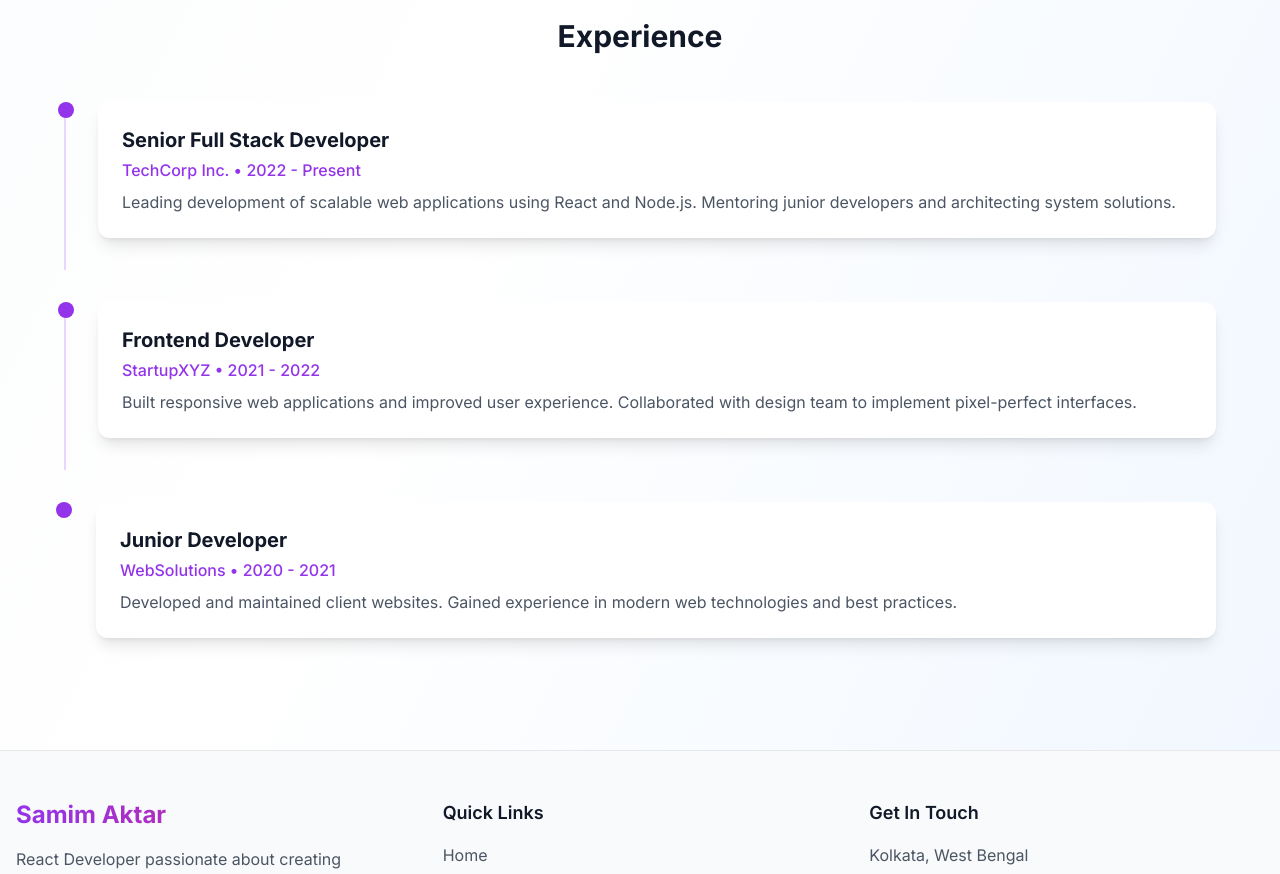
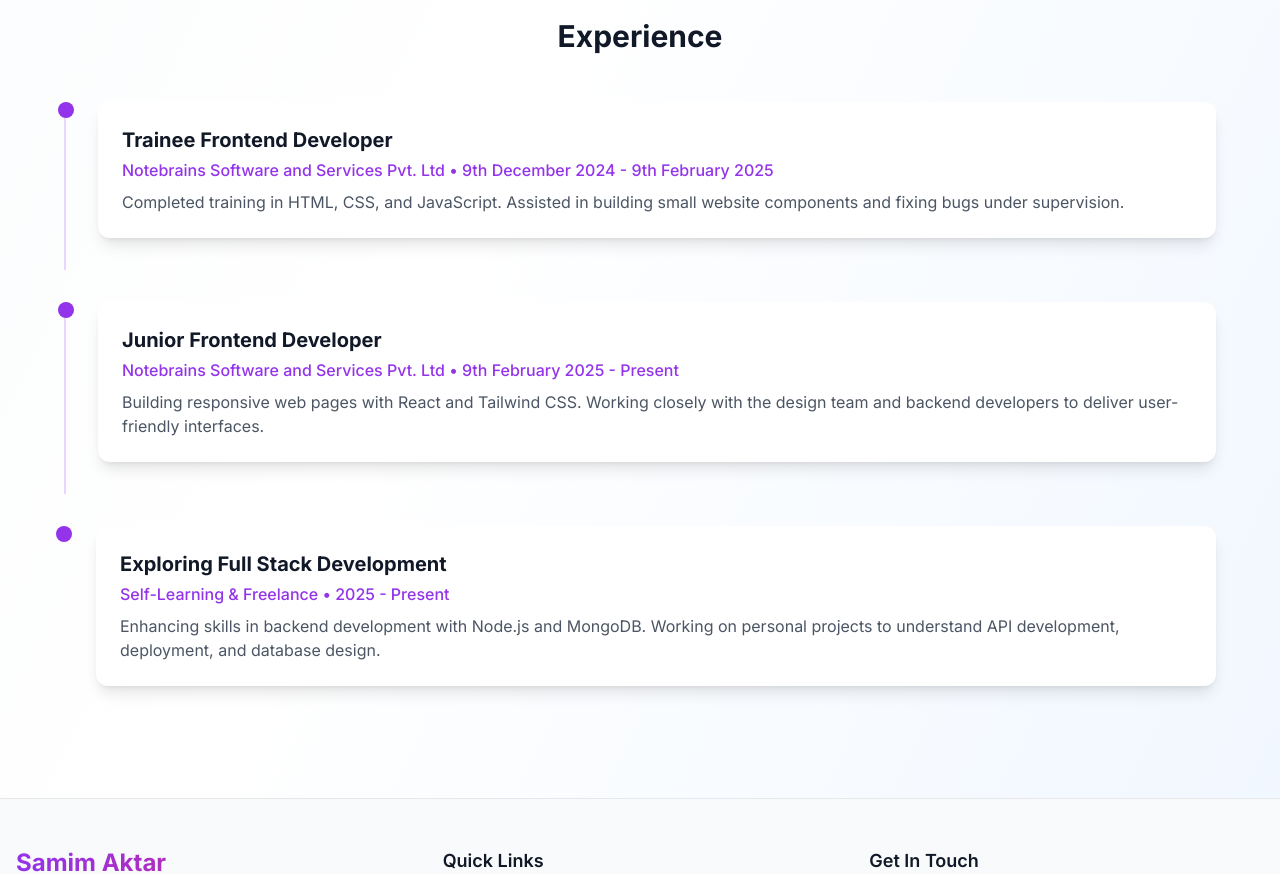
Before and after one commit to aktarsamim2001/portfolio, a Next.js app: page /about in a window 1280 px wide. Shown: the part 1460-2334 px from the top of the page. Built offline with nearby package versions, Linux system fonts and the light colour scheme.

Commit message:
add changes on about

```diff
--- a/app/about/page.tsx
+++ b/app/about/page.tsx
@@ -29,27 +29,28 @@ const skills = [
 
 const experience = [
   {
-    title: "Senior Full Stack Developer",
-    company: "TechCorp Inc.",
-    period: "2022 - Present",
+    title: "Trainee Frontend Developer",
+    company: "Notebrains Software and Services Pvt. Ltd",
+    period: "9th December 2024 - 9th February 2025",
     description:
-      "Leading development of scalable web applications using React and Node.js. Mentoring junior developers and architecting system solutions.",
+      "Completed training in HTML, CSS, and JavaScript. Assisted in building small website components and fixing bugs under supervision.",
   },
   {
-    title: "Frontend Developer",
-    company: "StartupXYZ",
-    period: "2021 - 2022",
+    title: "Junior Frontend Developer",
+    company: "Notebrains Software and Services Pvt. Ltd",
+    period: "9th February 2025 - Present",
     description:
-      "Built responsive web applications and improved user experience. Collaborated with design team to implement pixel-perfect interfaces.",
+      "Building responsive web pages with React and Tailwind CSS. Working closely with the design team and backend developers to deliver user-friendly interfaces.",
   },
   {
-    title: "Junior Developer",
-    company: "WebSolutions",
-    period: "2020 - 2021",
+    title: "Exploring Full Stack Development",
+    company: "Self-Learning & Freelance",
+    period: "2025 - Present",
     description:
-      "Developed and maintained client websites. Gained experience in modern web technologies and best practices.",
+      "Enhancing skills in backend development with Node.js and MongoDB. Working on personal projects to understand API development, deployment, and database design.",
   },
-]
+];
+
 
 export default function AboutPage() {
   return (
```
Also changed, not shown: 1 other file (tests, documents, lock files or other folders).
